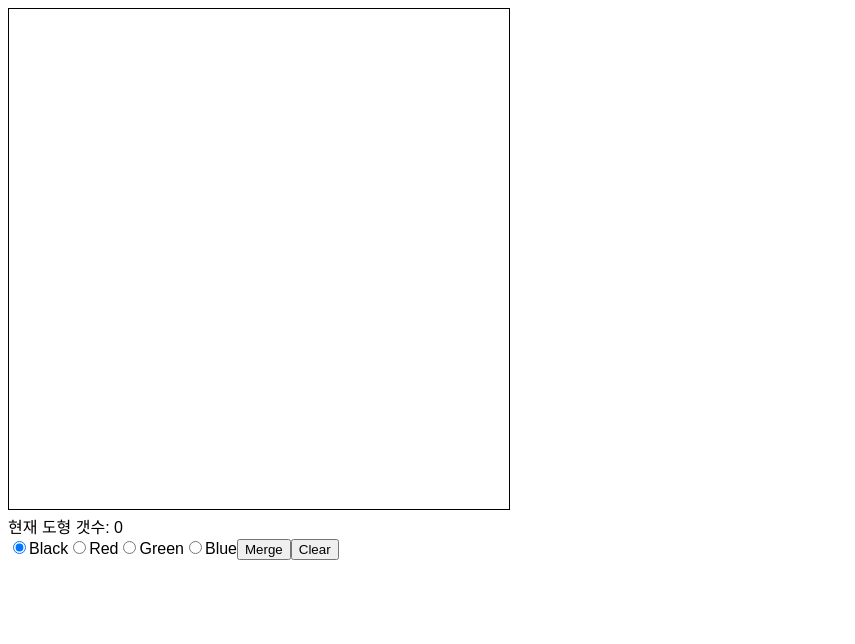
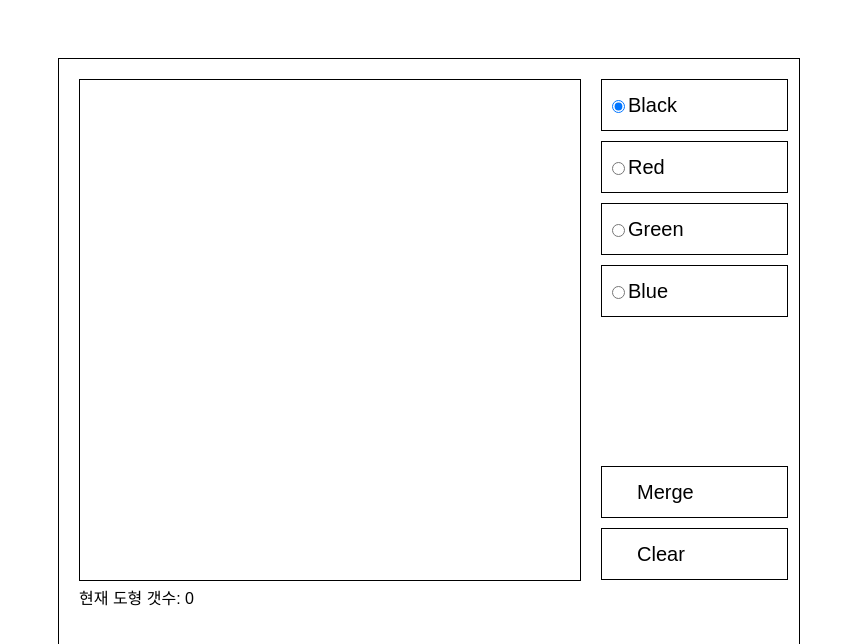
Before and after one commit to jdm85kor/react-canvas, a React (Create React App) app: page / in a window 1280 px wide. Shown: the top 644 px of the page, without its empty margins (0-855 px from the left). Built offline with nearby package versions, Linux system fonts and the light colour scheme.

Commit message:
feat: add css using styled components

```diff
--- a/src/components/App.js
+++ b/src/components/App.js
@@ -1,7 +1,17 @@
 import React, { Component } from 'react';
 import Canvas from './Canvas';
 import ControlPanel from './ControlPanel';
-// import Styled from 'styled-components';
+import Styled from 'styled-components';
+
+const StyledApp = Styled.div`
+  display: inline-flex;
+  flex-direction: row;
+  width: 700px;
+  height: 550px;
+  margin: 50px;
+  padding: 20px;
+  border: 1px solid;
+`;
 
 export default class App extends Component {
 constructor(props) {
@@ -32,12 +42,8 @@ constructor(props) {
   }
 
   render() {
-    const style = {
-      width: '800px',
-      height: '600px',
-    }
     return (
-      <div style={style}>
+      <StyledApp>
         <Canvas
           ref={(Canvas) => { this.canvasRef = Canvas }}
           width={this.state.width}
@@ -50,7 +56,7 @@ constructor(props) {
           handleMerge={this.handleMerge}
           handleClear={this.handleClear}
         />
-      </div>
+      </StyledApp>
     );
   }
 };
--- a/src/components/Canvas.js
+++ b/src/components/Canvas.js
@@ -3,7 +3,14 @@ import PropTypes from 'prop-types';
 import { findDOMNode } from 'react-dom'
 import Color from '../constants/color';
 import { hasPointInArray, getCoordinates } from '../utils/coordinatesUtils';
-// import Styled from 'styled-components';
+import Styled from 'styled-components';
+
+const StyledCanvas = Styled.div`
+  > canvas {
+    border: 0.5px solid;
+    cursor: pointer;
+  }
+`;
 
 export default class Canvas extends Component {
   constructor(props) {
@@ -363,7 +370,7 @@ export default class Canvas extends Component {
   render() {
     const { width, height } = this.props;
     return (
-      <div>
+      <StyledCanvas>
         <canvas
           style={{ border: '0.5px solid', cursor: 'pointer' }}
           ref={(canvas) => { this.canvasRef = canvas; }}
@@ -375,7 +382,7 @@ export default class Canvas extends Component {
           onMouseUp={this.onMouseUp}
         />
         <div>현재 도형 갯수: {this.state.numberOfPolygon}</div>
-      </div>
+      </StyledCanvas>
     );
   }
 };
--- a/src/components/ControlPanel.js
+++ b/src/components/ControlPanel.js
@@ -1,6 +1,62 @@
 import React, { Component } from 'react';
 import PropTypes from 'prop-types';
-// import Styled from 'styled-components';
+import Styled from 'styled-components';
+
+const StyledControlPanel = Styled.div`
+  display: flex;
+  flex-direction: column;
+  width: 200px;
+  height: 500px;
+  margin-left: 20px;
+  font-size: 20px;
+`;
+
+const StyledColorOptions = Styled.div`
+  margin-bottom: 129px;
+  width: 180px;
+`;
+
+const StyledDiv = Styled.div`
+  display: flex;
+  width: 100%;
+  height: 50px;
+  border: 1px solid;
+  margin-bottom: 10px;
+  padding-left: 5px;
+  &:hover {
+    color: ${props => props.bgColor === 'black' ? 'white' : 'black'};
+    background-color: ${props => props.bgColor};
+  }
+`;
+
+const StyledLabel = Styled.label `
+  display: flex;
+  align-items: center;
+  cursor: pointer;
+  > input {
+    align-items: center;
+    width: 30 px;
+    height: 30 px;
+    margin: 0 px;
+    cursor: pointer;
+  }
+`;
+
+const StyledButtonPanel = Styled.div`
+  width: 150px;
+`;
+
+const StyledButton = Styled.div`
+  width: 100%;
+  height: 50px;
+  border: 1px solid;
+  margin-top: 10px;
+  margin-bottom: 10px;
+  padding-left: 35px;
+  vertical-align: middle;
+  line-height: 50px;
+  cursor: pointer;
+`;
 
 export default class ControlPanel extends Component {
   constructor(props) {
@@ -16,12 +72,10 @@ export default class ControlPanel extends Component {
   }
 
   handleClickMerge(e) {
-    e.preventDefault();
     this.props.handleMerge();
   }
 
   handleClickClear(e) {
-    e.preventDefault();
     this.props.handleClear();
   }
 
@@ -30,9 +84,10 @@ export default class ControlPanel extends Component {
       colorOption,
     } = this.props;
     return (
-      <div>
-        <form>
-          <label>
+      <StyledControlPanel>
+        <StyledColorOptions>
+          <StyledDiv bgColor='black'>
+            <StyledLabel>
               <input
                 type='radio'
                 value='black'
@@ -40,8 +95,10 @@ export default class ControlPanel extends Component {
                 onChange={this.handleChangeOption}
               />
               Black
-          </label>
-          <label>
+            </StyledLabel>
+          </StyledDiv>
+          <StyledDiv bgColor='red'>
+            <StyledLabel>
               <input
                 type='radio'
                 value='red'
@@ -49,8 +106,10 @@ export default class ControlPanel extends Component {
                 onChange={this.handleChangeOption}
               />
               Red
-          </label>
-          <label>
+            </StyledLabel>
+          </StyledDiv>
+          <StyledDiv bgColor='green'>
+            <StyledLabel>
               <input
                 type='radio'
                 value='green'
@@ -58,8 +117,10 @@ export default class ControlPanel extends Component {
                 onChange={this.handleChangeOption}
               />
               Green
-          </label>
-          <label>
+            </StyledLabel>
+          </StyledDiv>
+          <StyledDiv bgColor='blue'>
+            <StyledLabel>
               <input
                 type='radio'
                 value='blue'
@@ -67,11 +128,14 @@ export default class ControlPanel extends Component {
                 onChange={this.handleChangeOption}
               />
               Blue
-          </label>
-          <button onClick={this.handleClickMerge}>Merge</button>
-          <button onClick={this.handleClickClear}>Clear</button>
-        </form>
-      </div>
+            </StyledLabel>
+          </StyledDiv>
+        </StyledColorOptions>
+        <StyledButtonPanel>
+          <StyledButton onClick={this.handleClickMerge}>Merge</StyledButton>
+          <StyledButton onClick={this.handleClickClear}>Clear</StyledButton>
+        </StyledButtonPanel>
+      </StyledControlPanel>
     );
   }
 };
```
Lines whose indentation alone changed are shown as unchanged.
